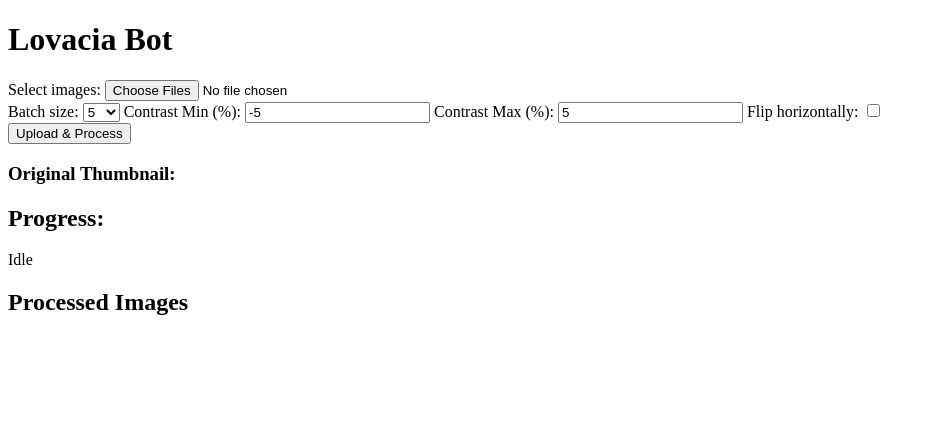
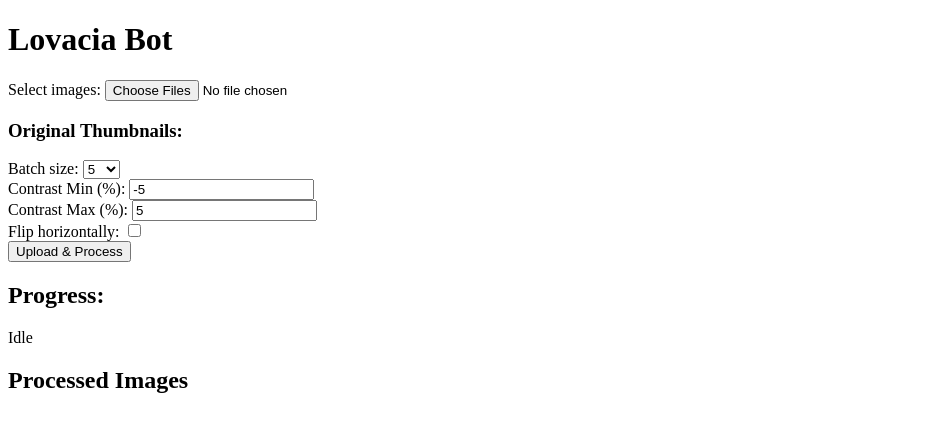
Before and after one commit to BrandonM01/lovacia-live, a FastAPI app: page / in a window 1280 px wide. Shown: the top 425 px of the page, without its empty margins (0-935 px from the left). Run offline with FastAPI, Linux system fonts and the light colour scheme; some libraries are stand-ins or nearby versions.

Commit message:
Update index.html

```diff
--- a/templates/index.html
+++ b/templates/index.html
@@ -12,7 +12,9 @@
     <input id="fileInput" type="file" multiple>
   </label>
 
-  <!-- Customisation controls: -->
+  <h3>Original Thumbnails:</h3>
+  <img id="origThumb" width="200" style="display:none">
+
   <div>
     <label>
       Batch size:
@@ -23,25 +25,26 @@
         <option value="50">50</option>
       </select>
     </label>
+    <br>
     <label>
       Contrast Min (%):
       <input id="contrastMin" type="number" step="0.1" value="-5">
     </label>
+    <br>
     <label>
       Contrast Max (%):
       <input id="contrastMax" type="number" step="0.1" value="5">
     </label>
+    <br>
     <label>
       Flip horizontally:
       <input id="flip" type="checkbox">
     </label>
+    <br>
+    <button id="cancelBtn" style="display:none">Cancel</button>
   </div>
 
   <button id="uploadBtn">Upload & Process</button>
-  <button id="cancelBtn" style="display:none">Cancel</button>
-
-  <h3>Original Thumbnail:</h3>
-  <img id="origThumb" width="200" style="display:none">
 
   <h2>Progress:</h2>
   <div id="progress">Idle</div>
@@ -64,9 +67,10 @@
 
     uploadBtn.addEventListener("click", async () => {
       const files = Array.from(fileInput.files);
-      if (!files.length) return alert("Select at least one file");
+      if (!files.length) {
+        return alert("Please select at least one image.");
+      }
 
-      // disable + show cancel
       uploadBtn.disabled = true;
       cancelBtn.style.display = "inline";
       progressEl.innerText = "Processing…";
```
